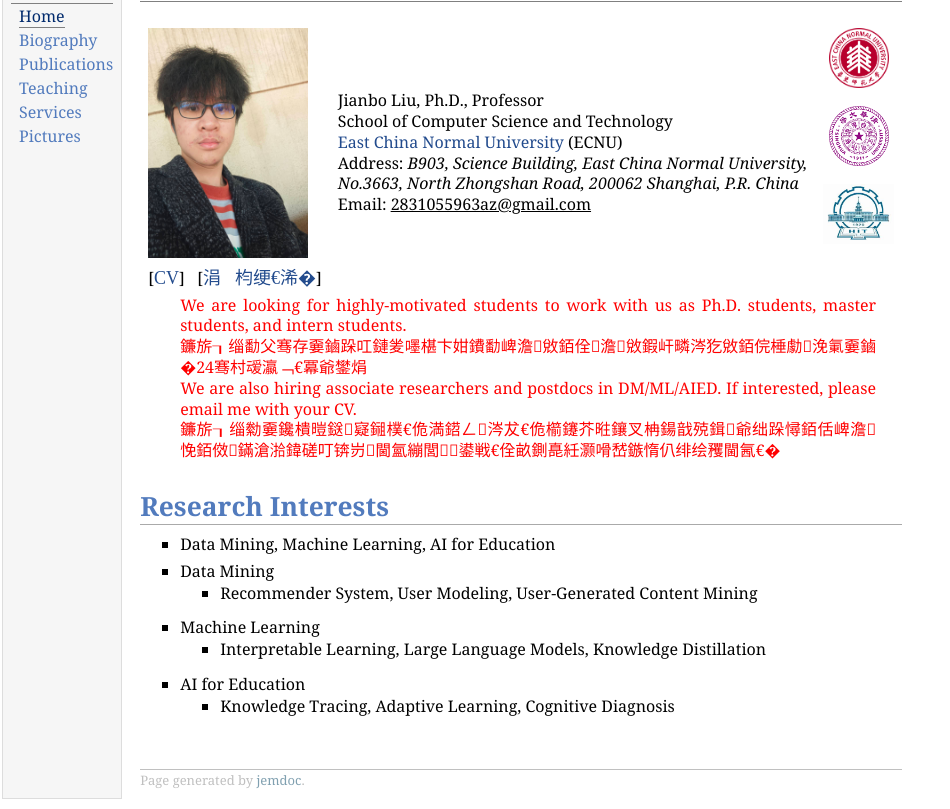
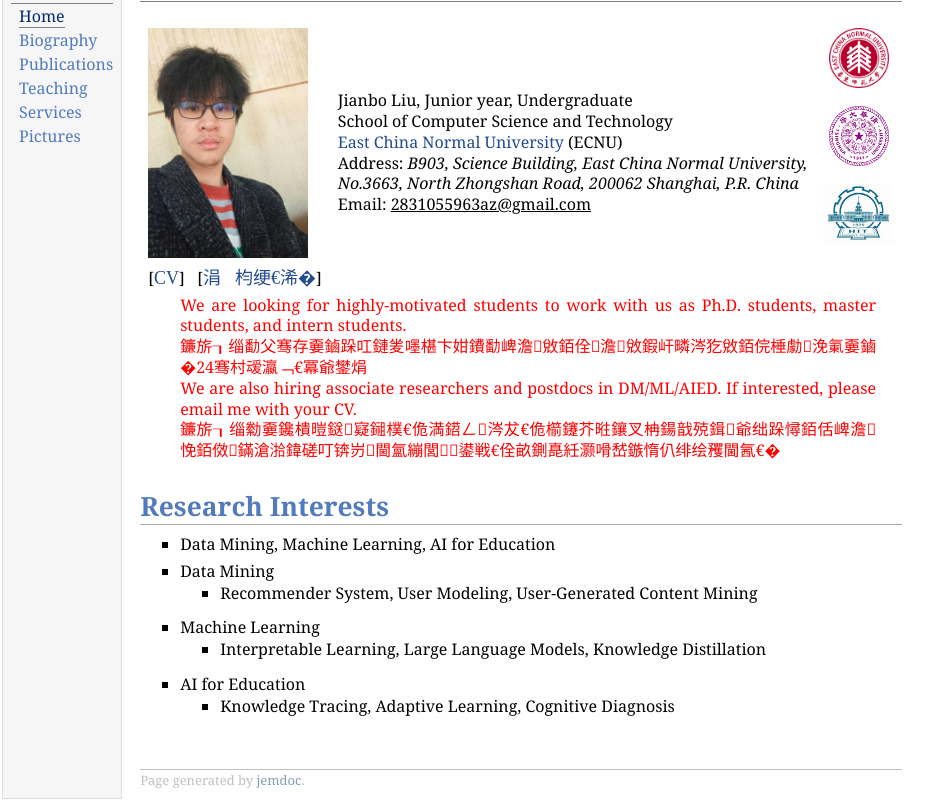
Before and after one commit to ljbstu/ljbstu.github.io, a plain HTML site: page index.html in a window 1280 px wide. Shown: the part 48-857 px from the top of the page, without its empty margins (0-950 px from the left). Drawn offline with Linux system fonts and the light colour scheme.

Commit message:
Update index.html

```diff
--- a/index.html
+++ b/index.html
@@ -32,7 +32,7 @@
   </div>
 </td>
 <td align="left"><p>
-Jianbo Liu, Ph.D., Professor<br />
+Jianbo Liu, Junior year, Undergraduate<br />
 <!--<a href="http://aida.ecnu.edu.cn">Advanced Insititute of Data Analytics</a> (AIDA)<br />-->
 <!--Department of Data Science and Engineering (DDSE)<br />-->
 School of Computer Science and Technology<br />
```
